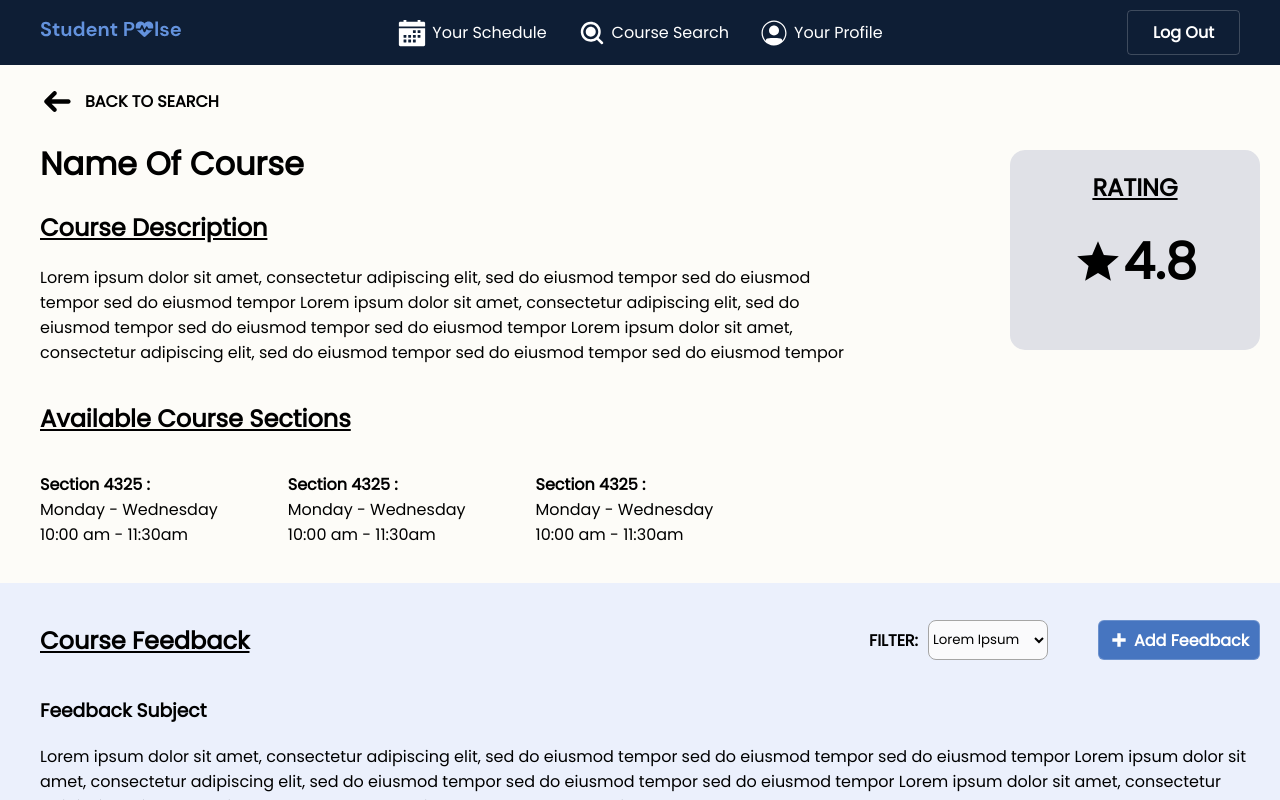
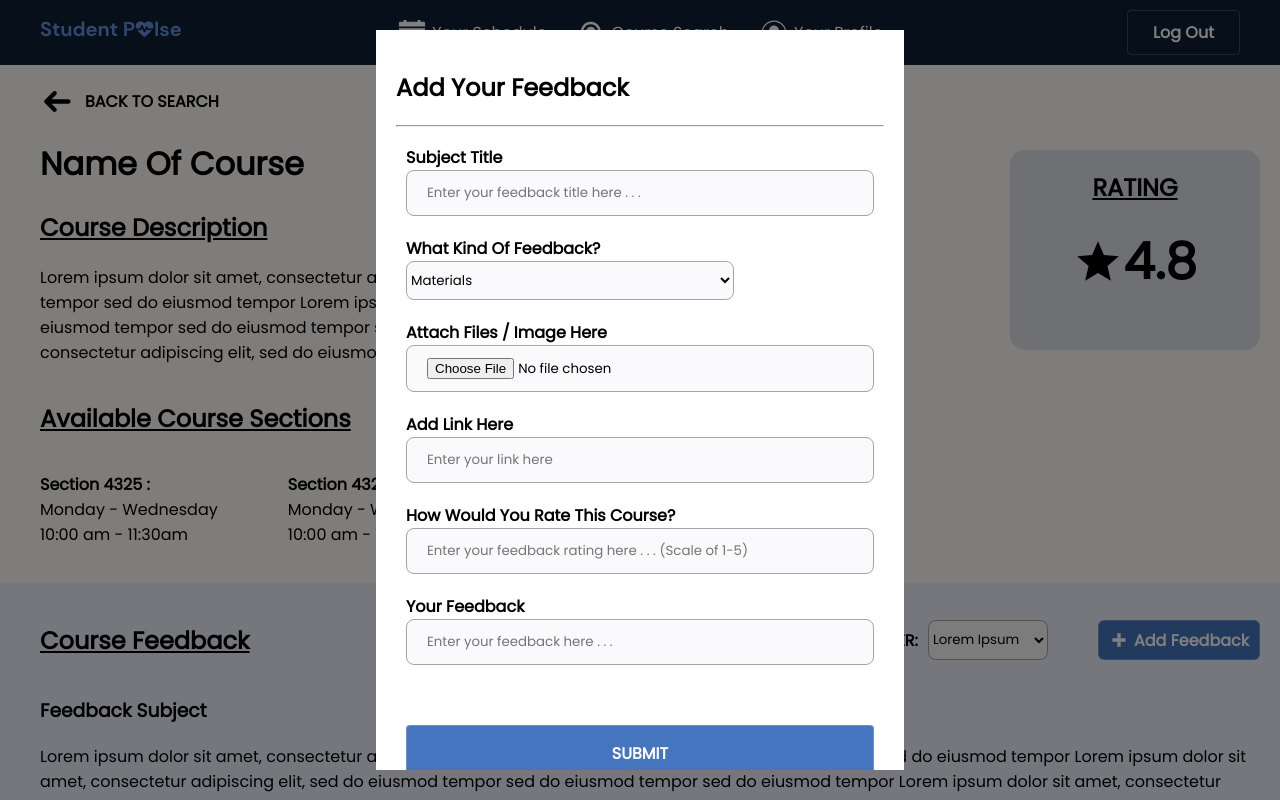
Before and after one commit to NolanAHinshaw/CS4350-Group-10, a React (Create React App) app in the folder studentpulse-ui/: page /search-courses/1 in a window 1280 px wide. Both pictures are taken after a click on the button "Add Feedback". Shown: the top 800 px of the page. Built offline with nearby package versions, Linux system fonts and the light colour scheme.

Commit message:
Finalized designed for feedback submission form

```diff
--- /dev/null
+++ b/studentpulse-ui/src/Components/InsertFeedbackModal/InsertFeedbackModal.jsx
@@ -0,0 +1,64 @@
+// IMPORTS ---------------------------------------------------------------------------------------------------------------
+import React from 'react';
+import styles from './InsertFeedbackModal.module.css';
+import Modal from '@mui/material/Modal';
+
+
+// MAIN DASHBOARD PAGE FUNCTION -------------------------------------------------------------------------------------------------
+function InsertFeedbackModal({openModal, setOpenModal}){
+    const feedbackOptions = ['Materials', 'Professors', 'General Info', 'Recommendations']
+
+    const handleFeedbackFormChanges = () => {
+        //IMPLEMENT FUNCTIONALITY HERE FOR HANDLING THE INPUT FORM CHANGES
+    };
+
+    //FUNCTION FOR LOADING OPTIONS IN FEEDBACK TYPE DROPDOWN
+    const loadDropdownMenu = (dropdownItems) => {
+        return dropdownItems?.map(menuItem => (
+            <option value={menuItem} key={menuItem} onClick={handleFeedbackFormChanges}>
+                {menuItem}
+            </option>
+        ));
+    };
+
+    return(
+        <Modal open={openModal} onClose={()=>setOpenModal(false)} className={styles['modal-background-listener']}>
+            <div className={styles['insert-feedback-modal']}>
+                <h2>Add Your Feedback</h2>
+                <hr/>
+                <form className={styles['insert-feedback-form']}>
+                    <div className={styles['input-field-section']}>
+                        <label>Subject Title</label>
+                        <input type='text' name='Feedback Subject'placeholder='Enter your feedback title here . . .' onChange={handleFeedbackFormChanges} required/>
+                    </div>
+                    <div className={styles['input-field-section']}>
+                        <label>What Kind Of Feedback?</label>
+                        <select name="userType" className={styles['dropdown-menu']} onChange={handleFeedbackFormChanges}>
+                            {loadDropdownMenu(feedbackOptions)}
+                        </select>
+                    </div>
+                    <div className={styles['input-field-section']}>
+                        <label>Attach Files / Image Here </label>
+                        <input type='file' name='Feedback Subject'placeholder='Enter last name' onChange={handleFeedbackFormChanges} required/>
+                    </div>
+                    <div className={styles['input-field-section']}>
+                        <label>Add Link Here</label>
+                        <input type='url' name='Feedback Subject'placeholder='Enter your link here' onChange={handleFeedbackFormChanges} required/>
+                    </div>
+                    <div className={styles['input-field-section']}>
+                        <label>How Would You Rate This Course?</label>
+                        <input type='number' name='Feedback Subject'placeholder='Enter your feedback rating here . . . (Scale of 1-5)' onChange={handleFeedbackFormChanges} required/>
+                    </div>
+                    <div className={styles['input-field-section']}>
+                        <label>Your Feedback</label>
+                        <input type='text' name='Feedback Subject'placeholder='Enter your feedback here . . .' onChange={handleFeedbackFormChanges} required/>
+                    </div>
+                    <input type='submit' className={styles['feedback-submit-button']} value='SUBMIT'/>
+                </form>
+            </div>
+        </Modal>
+    );
+}
+
+
+export default React.memo(InsertFeedbackModal);
--- /dev/null
+++ b/studentpulse-ui/src/Components/InsertFeedbackModal/InsertFeedbackModal.module.css
@@ -0,0 +1,60 @@
+.insert-feedback-modal{
+    background-color: #ffffff;
+    width: 40%;
+    padding: 20px;
+    overflow-y: scroll;
+}
+
+.modal-background-listener{
+    display: flex;
+    justify-content: center;
+    padding: 30px;
+}
+
+.input-field-section{
+    display: flex;
+    flex-direction: column;
+}
+
+.insert-feedback-form{
+    padding: 10px;
+    display: flex;
+    flex-direction: column;
+    gap: 20px;
+}
+
+.dropdown-menu{
+    width: 70%;
+    padding: 0.625em 0px 0.625em 0px;
+    border-radius: 8px;
+    border: 1px solid rgba(165, 165, 165, 1);
+    font-family: inherit;
+    background-color: #fafafc;
+}
+
+.dropdown-field{
+    display: flex;
+    gap: 0.625em;
+    align-items: center;
+}
+
+.dropdown-field label{
+    width: 30%;
+}
+
+.feedback-submit-button{
+    width: 100%;
+    padding: 0.938em 0.625em;
+    border: 1px solid rgba(255, 255, 255, .2);
+    border-radius: 4px;
+    background-color: #4675C0;
+    color: #ffffff;
+    font-weight: bold;
+    font-family: inherit;
+    margin-top: 2.5em;
+    font-size: 1em;
+}
+
+.feedback-submit-button:hover{
+    background-image: linear-gradient(rgb(0 0 0/40%) 0 0);
+}
--- a/studentpulse-ui/src/Pages/IndividualCoursePage/IndividualCoursePage.jsx
+++ b/studentpulse-ui/src/Pages/IndividualCoursePage/IndividualCoursePage.jsx
@@ -7,12 +7,14 @@ import StarRating from '../../Images/filled-star-icon.svg';
 import SadFace from '../../Images/sad-face-icon.svg';
 import AddIcon from '../../Images/add-icon.svg';
 import FeedbackDetail from '../../Components/FeedbackDetail/FeedbackDetail';
+import InsertFeedbackModal from '../../Components/InsertFeedbackModal/InsertFeedbackModal';
 
 
 // MAIN DASHBOARD PAGE FUNCTION -------------------------------------------------------------------------------------------------
 function IndividualCoursePage(){
     const navigate = useNavigate();
     const [feedbackResults, setFeedbackResults] = useState({b:'b'})
+    const [openFeedbackModal, setOpenFeedbackModal] = useState(false)
     const dropdownFilterItems = ['Lorem Ipsum', 'Lorem Ipsum 2', 'Lorem Ipsum 3'];
 
     //FUNCTION FOR LOADING OPTIONS IN USER IDENTIFICATION DROPDOWN
@@ -81,9 +83,10 @@ function IndividualCoursePage(){
                                 {loadDropdownMenu(dropdownFilterItems)}
                             </select>
                         </div>
-                        <button><img src={AddIcon} alt='Add Feedback Icon'/>Add Feedback</button>
+                        <button onClick={()=>setOpenFeedbackModal(true)}><img src={AddIcon} alt='Add Feedback Icon'/>Add Feedback</button>
                     </div>
                 </div>
+                <InsertFeedbackModal openModal={openFeedbackModal} setOpenModal={setOpenFeedbackModal}/>
                 {
                     Object.keys(feedbackResults)?.length === 0 ?
                     <div className={styles['course-feedback-content-empty']}>
```
